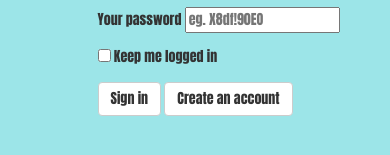
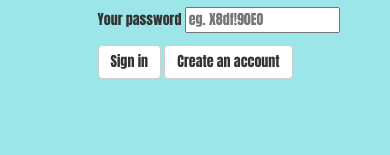
Before and after one commit to juliasporre/Loqui, a website with bundled scripts: page index.html in a window 390 px wide. Shown: the part 199-354 px from the top of the page. Built offline with nearby package versions, Linux system fonts and the light colour scheme; files whose address does not match are found by name.

Commit message:
once again took away the loginkeeping button since it returned because of merge conflict

```diff
--- a/partials/landingView.html
+++ b/partials/landingView.html
@@ -16,15 +16,14 @@
                     	<label class="youpasswd"> Your password </label>
                     	<input id="password" name="password" required="required" type="password" placeholder="eg. X8df!90EO" />
                     </p>
-                    <p class="text">
-						<input type="checkbox" name="loginkeeping" id="loginkeeping" value="loginkeeping" />
-						<label for="loginkeeping">Keep me logged in</label>
-					</p>
+                    <!--<p class="text">
+						          <input type="checkbox" name="loginkeeping" id="loginkeeping" value="loginkeeping" />
+						          <label for="loginkeeping">Keep me logged in</label>
+					           </p>-->
                     <div class="text">
                     	<button class="btn btn-default" ng-click="signIn()" id="signIn">Sign in </button>
-
-						<botton class="btn btn-default" ng-click="newAccount()" id="newAccount">Create an account</botton>
-					</div>
+						          <button class="btn btn-default" ng-click="newAccount()" id="newAccount">Create an account</button>
+                    </div>
                     <div class="spinner" ng-show="loading">
                         <div class="bounce1"></div>
                          <div class="bounce2"></div>
```
